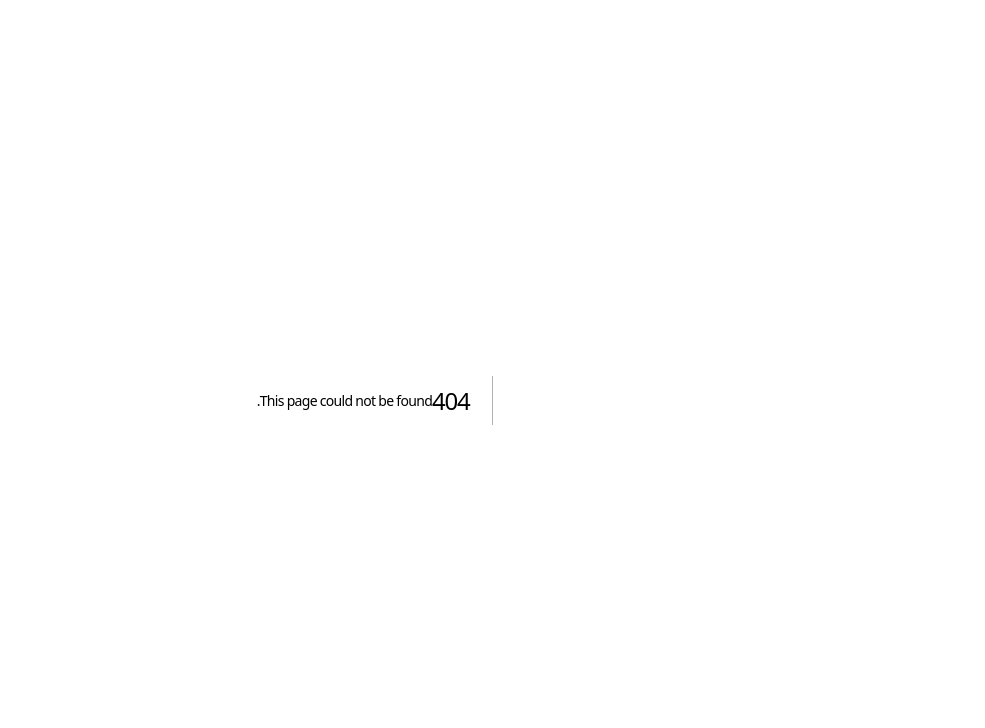
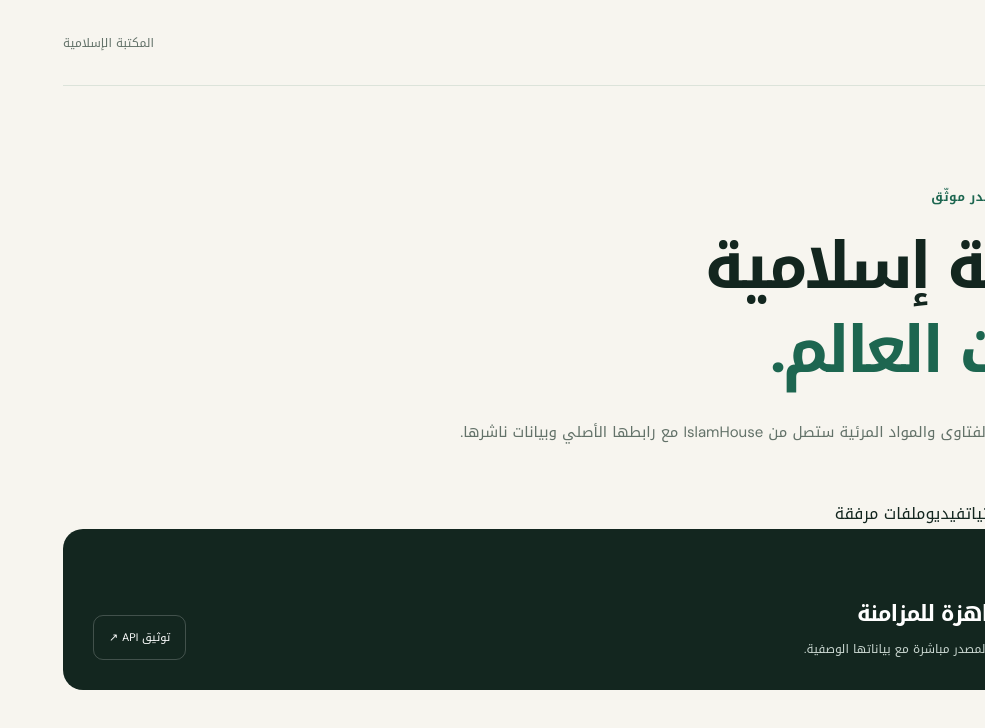
Before and after one commit to mostafasalem3500-prog/islamic-guidance-platform, a Next.js app: page /library in a window 1280 px wide. Before the commit this address had no page. Shown: the top 728 px of the page, without its empty margins (295-1280 px from the left). Built offline with nearby package versions, Linux system fonts and the light colour scheme; no server answers.

Commit message:
feat: add IslamHouse library experience

```diff
--- /dev/null
+++ b/app/library/page.tsx
@@ -0,0 +1,29 @@
+import Link from "next/link";
+import { islamHouseStatus } from "../../src/lib/islamhouse";
+
+const formats = ["كتب", "مقالات", "فتاوى", "صوتيات", "فيديو", "ملفات مرفقة"];
+
+export default function LibraryPage() {
+  const status = islamHouseStatus();
+  return (
+    <main className="content-page">
+      <header className="page-nav"><Link href="/">← بلّغ</Link><span>المكتبة الإسلامية</span></header>
+      <section className="page-hero compact-hero">
+        <p className="eyebrow">معرفة أوسع من مصدر موثّق</p>
+        <h1>مكتبة إسلامية<br /><em>بلغات العالم.</em></h1>
+        <p>الكتب والمقالات والفتاوى والمواد المرئية ستصل من IslamHouse مع رابطها الأصلي وبيانات ناشرها.</p>
+      </section>
+      <section className="library-types">
+        {formats.map((format) => <span key={format}>{format}</span>)}
+      </section>
+      <aside className="source-proof">
+        <div>
+          <span className="proof-label">حالة الربط</span>
+          <h2>{status.configured ? "المكتبة جاهزة للمزامنة" : "بانتظار تهيئة مفتاح IslamHouse"}</h2>
+          <p>{status.configured ? "سيتم عرض مواد المصدر مباشرة مع بياناتها الوصفية." : "تم تجهيز الواجهة وطبقة الحالة؛ أضف ISLAMHOUSE_API_KEY في إعدادات النشر لتفعيل فهرسة المكتبة."}</p>
+        </div>
+        <a href={status.documentationUrl} target="_blank" rel="noreferrer">توثيق API ↗</a>
+      </aside>
+    </main>
+  );
+}
```
